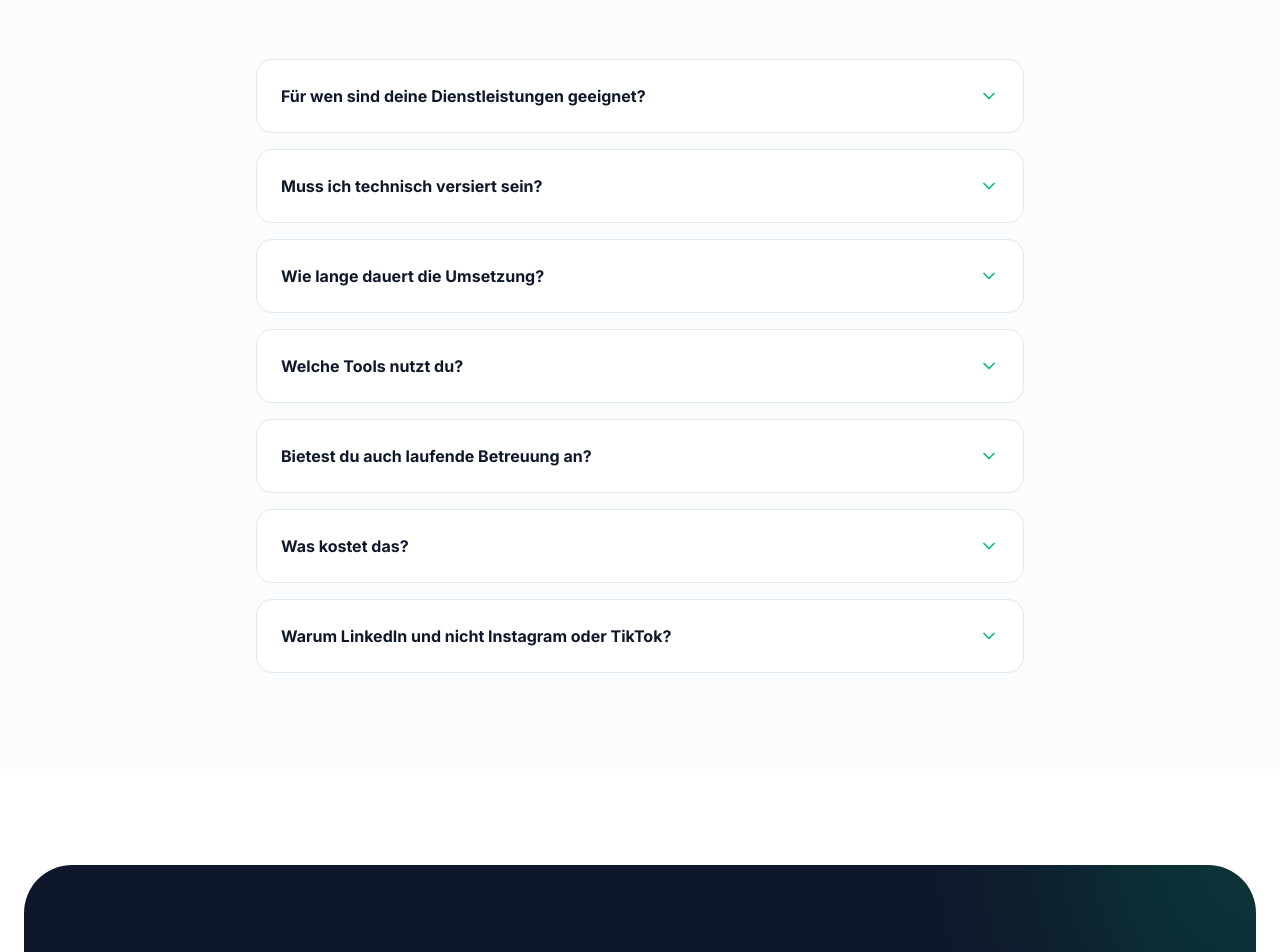
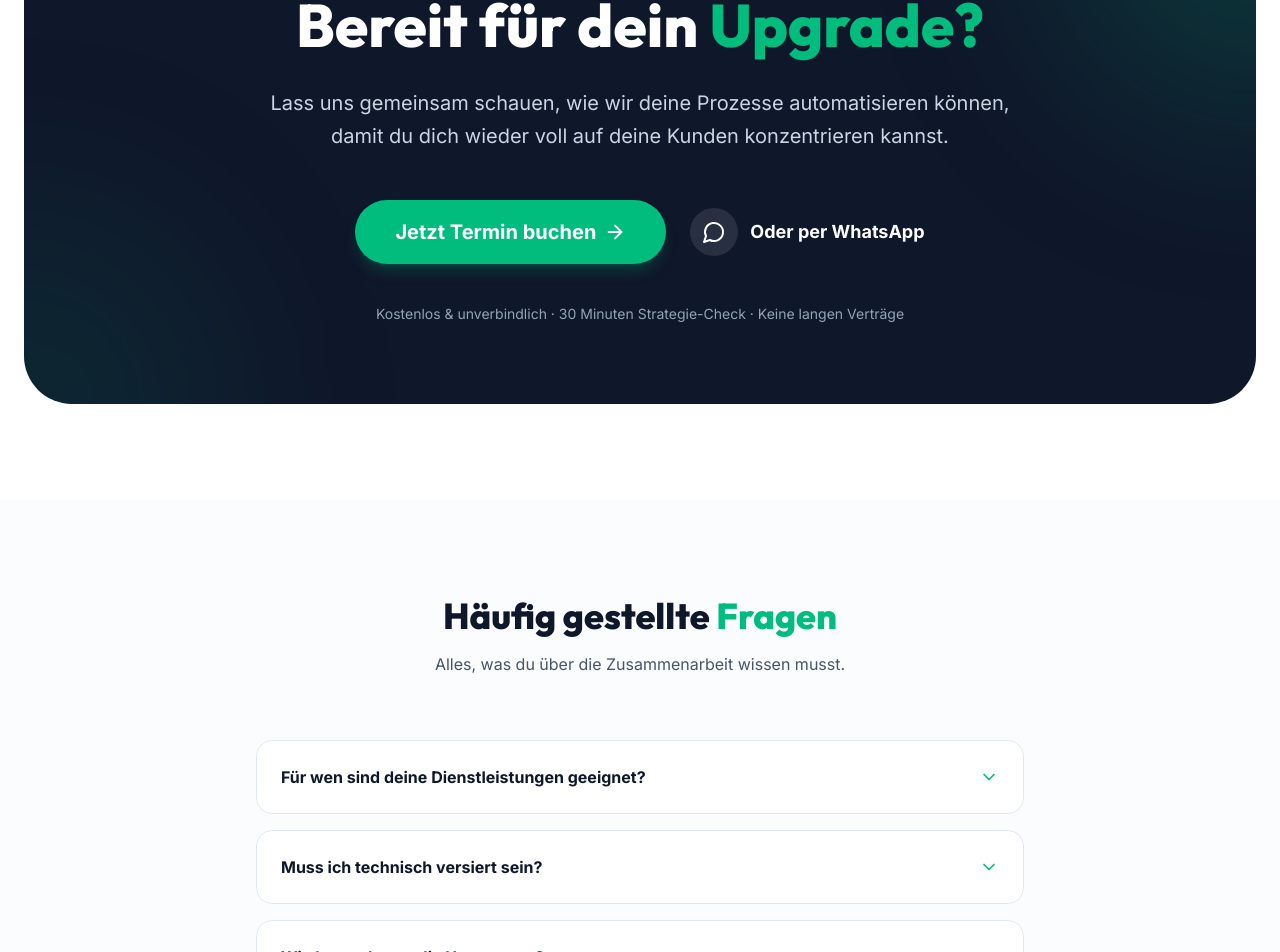
Before and after one commit to timmsug-source/website-linkedin, a Next.js app: page / in a window 1280 px wide. Shown: the part 6798-7750 px from the top of the page. Built offline with nearby package versions, Linux system fonts and the light colour scheme.

Commit message:
chore: move FAQ below CTA on homepage

```diff
--- a/src/app/page.tsx
+++ b/src/app/page.tsx
@@ -154,8 +154,8 @@ export default function HomePage() {
       <Process />
       <Testimonials />
       <AboutPreview />
+      <CTA />
       <FAQ />
-      <CTA />
     </>
   );
 }
```
Also changed, not shown: 1 other file (tests, documents, lock files or other folders).
